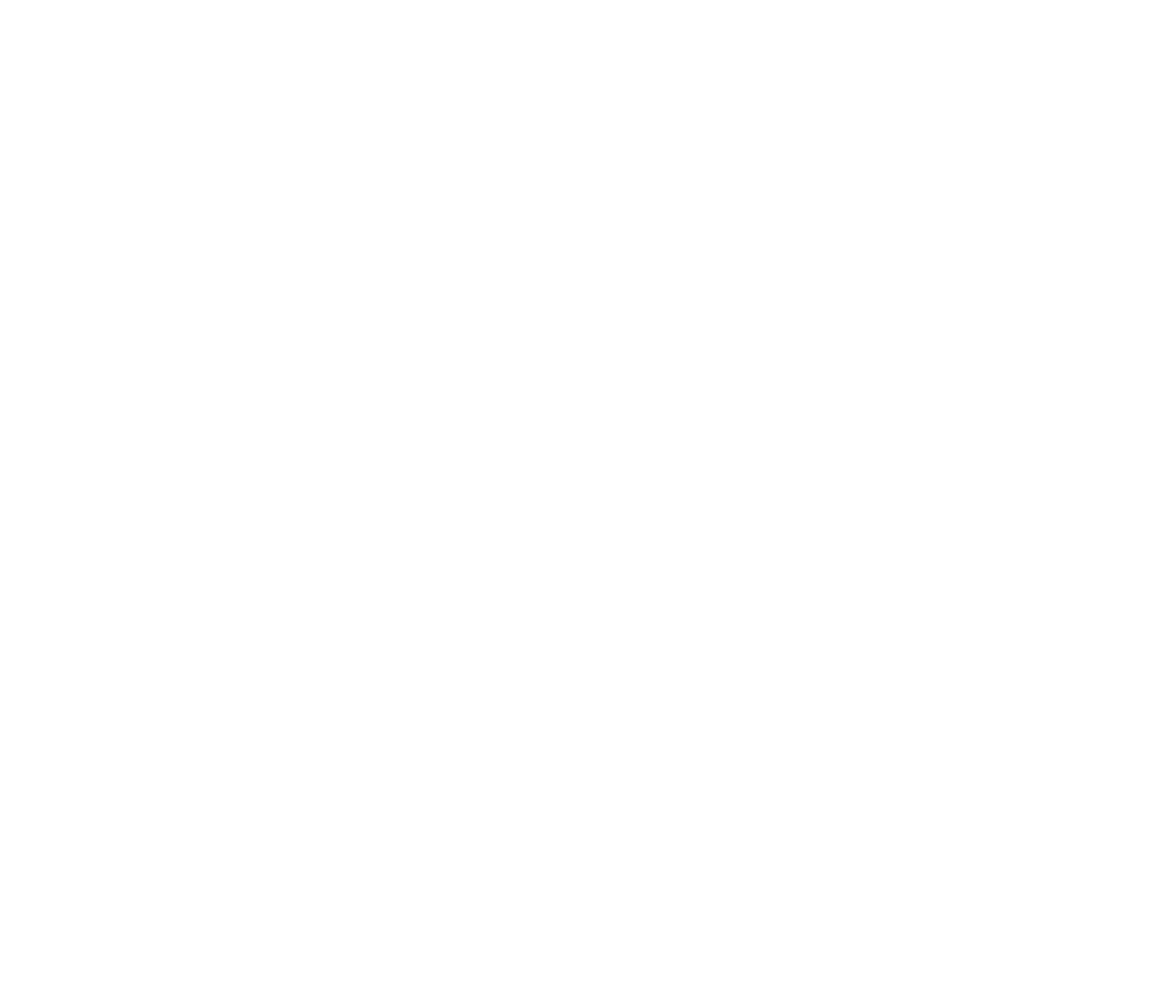
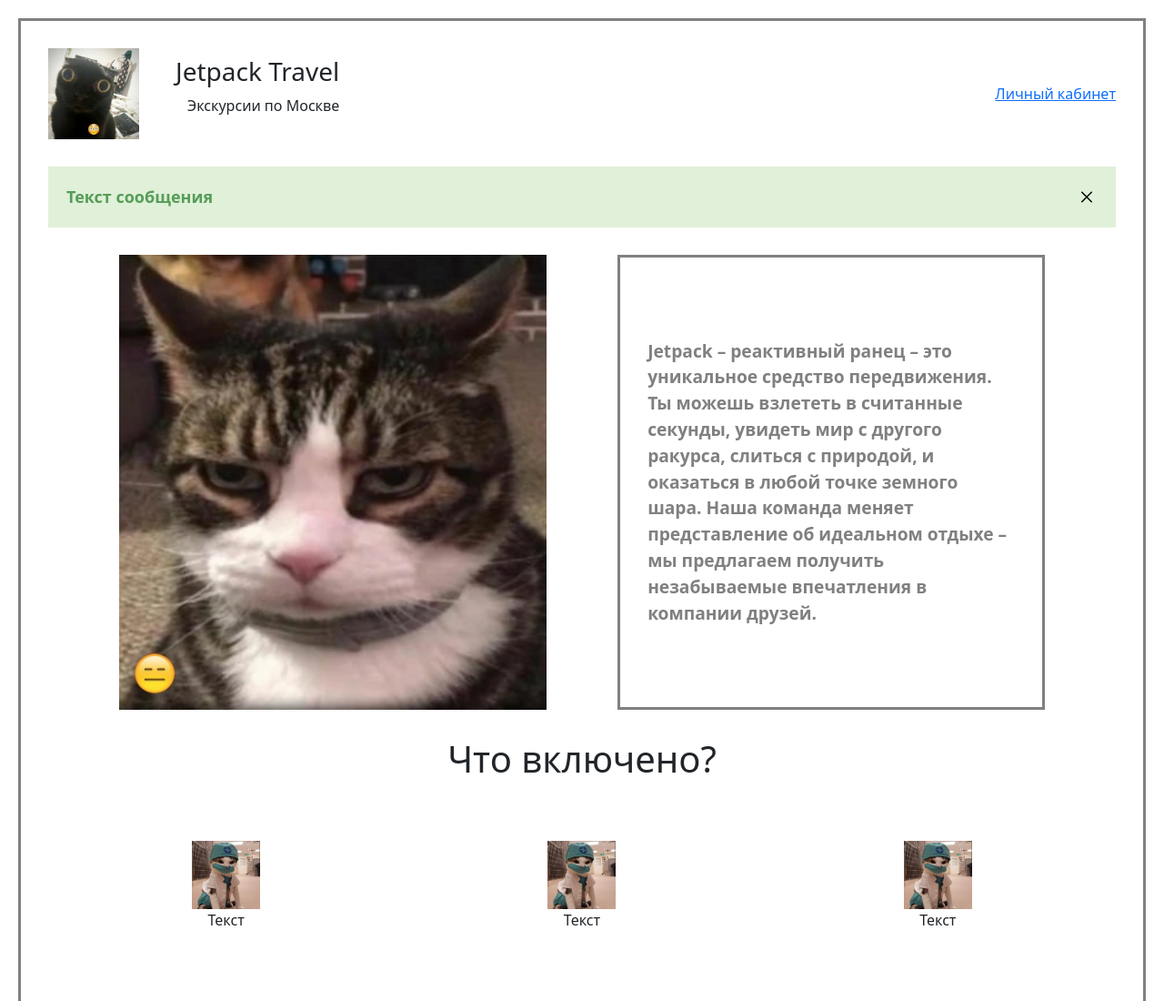
Before and after one commit to YaraDybova/WebExam, a plain HTML site: page index.html in a window 1280 px wide. Shown: the top 1100 px of the page at 91% size. Before the commit the page ends 800 px from the top, so only its background shows below. Drawn offline with nearby package versions, Linux system fonts and the light colour scheme.

Commit message:
part of main page

```diff
--- /dev/null
+++ b/css/styles.css
@@ -0,0 +1,104 @@
+html body {
+    font-family: system-ui,-apple-system,"Segoe UI",Roboto,"Helvetica Neue",Arial,"Noto Sans","Liberation Sans",sans-serif,"Apple Color Emoji","Segoe UI Emoji","Segoe UI Symbol","Noto Color Emoji";
+    padding: 0;
+    margin: 0;
+}
+.content {
+    padding: 30px 30px 0 30px;
+    border: gray 3px solid;
+    margin: 20px;
+    display: flex;
+    flex-direction: column;
+}
+.nav, .nav-left, .nav-right {
+    display: flex;
+    flex-direction: row;
+    align-items: center;
+}
+.nav {
+    justify-content: space-between;
+}
+.nav-left > img {
+    width: 100px;
+    height: 100px;
+}
+.nav-info {
+    margin-left: 40px;
+    flex-basis: content;
+    display: flex;
+    flex-direction: column;
+    align-items: flex-end;
+}
+.message {
+    display: flex;
+    flex-direction: row;
+    justify-content: space-between;
+    margin-top: 30px;
+    padding: 20px;
+    background: #e0f0d9;
+    color: #569d58;
+    font-size: large;
+    font-weight: bold;
+}
+.message > p {
+    margin: 0;
+}
+.message > img {
+    cursor: pointer;
+}
+.company-info {
+    margin-top: 30px;
+    display: flex;
+    justify-content: space-evenly;
+    flex-wrap: wrap;
+    flex-direction: row;
+}
+.company-description {
+    display: flex;
+    align-items: center;
+    justify-content: center;
+    font-size: larger;
+    color: gray;
+    font-weight: bold;
+    border: gray 3px solid;
+    width: 40%;
+    padding: 30px;
+}
+.company-info > img {
+    height: 500px;
+    width: 40%;
+}
+.travel-info {
+    margin-top: 30px;
+    display: flex;
+    flex-direction: column;
+    align-items: center;
+}
+.travel-info-items {
+    width: 100%;
+    display: flex;
+    flex-direction: row;
+    flex-wrap: wrap;
+}
+.travel-info-item {
+    display: flex;
+    flex-direction: column;
+    align-items: center;
+    justify-content: center;
+    min-height: 150px;
+    flex: 1 0 20%;
+    margin: 40px;
+}
+.travel-info-item > img {
+    width: 75px;
+    height: 75px;
+}
+.footer {
+    display: flex;
+    align-items: center;
+    padding-left: 40px;
+    height: 175px;
+    margin: 40px -30px 0 -30px;
+    background: #f7f6f6;
+    color: #d3d2d2;
+}
--- a/index.html
+++ b/index.html
@@ -2,9 +2,77 @@
 <html lang="en">
 <head>
     <meta charset="UTF-8">
-    <title>Title</title>
+    <link rel="stylesheet" href="css/styles.css">
+    <link href="https://cdn.jsdelivr.net/npm/bootstrap@5.0.1/dist/css/bootstrap.min.css" rel="stylesheet" integrity="sha384-+0n0xVW2eSR5OomGNYDnhzAbDsOXxcvSN1TPprVMTNDbiYZCxYbOOl7+AMvyTG2x" crossorigin="anonymous">
+    <title>Jetpack Travel - Главная</title>
 </head>
 <body>
-
+    <div class="content">
+        <div class="nav">
+            <div class="nav-left">
+                <img src="assets/cat.jpg" alt="Лого">
+                <div class="nav-info">
+                    <h3>Jetpack Travel</h3>
+                    <p>Экскурсии по Москве</p>
+                </div>
+            </div>
+            <div class="nav-right">
+                <a href="#">Личный кабинет</a>
+            </div>
+        </div>
+        <div class="message">
+            <p>Текст сообщения</p>
+            <img src="assets/close.svg" alt="Закрыть">
+        </div>
+        <div class="company-info">
+            <img src="assets/cat2.jpg" alt="Фото компании">
+            <div class="company-description">
+                Jetpack – реактивный ранец – это уникальное средство передвижения.
+                Ты можешь взлететь в считанные секунды, увидеть мир с другого ракурса, слиться с природой, и оказаться в любой точке земного шара.
+                Наша команда меняет представление об идеальном отдыхе – мы предлагаем получить незабываемые впечатления в компании друзей.
+            </div>
+        </div>
+        <div class="travel-info">
+            <h1>Что включено?</h1>
+            <div class="travel-info-items">
+                <div class="travel-info-item">
+                    <img src="assets/cat3.jpg" alt="Информации о пункте">
+                    <p>Текст</p>
+                </div>
+                <div class="travel-info-item">
+                    <img src="assets/cat3.jpg" alt="Информации о пункте">
+                    <p>Текст</p>
+                </div>
+                <div class="travel-info-item">
+                    <img src="assets/cat3.jpg" alt="Информации о пункте">
+                    <p>Текст</p>
+                </div>
+                <div class="travel-info-item">
+                    <img src="assets/cat3.jpg" alt="Информации о пункте">
+                    <p>Текст</p>
+                </div>
+                <div class="travel-info-item">
+                    <img src="assets/cat3.jpg" alt="Информации о пункте">
+                    <p>Текст</p>
+                </div>
+                <div class="travel-info-item">
+                    <img src="assets/cat3.jpg" alt="Информации о пункте">
+                    <p>Текст</p>
+                </div>
+                <div class="travel-info-item">
+                    <img src="assets/cat3.jpg" alt="Информации о пункте">
+                    <p>Текст</p>
+                </div>
+                <div class="travel-info-item">
+                    <img src="assets/cat3.jpg" alt="Информации о пункте">
+                    <p>Текст</p>
+                </div>
+            </div>
+        </div>
+        <div class="footer">
+            2023
+        </div>
+    </div>
+    <script src="https://cdn.jsdelivr.net/npm/bootstrap@5.0.1/dist/js/bootstrap.bundle.min.js" integrity="sha384-gtEjrD/SeCtmISkJkNUaaKMoLD0//ElJ19smozuHV6z3Iehds+3Ulb9Bn9Plx0x4" crossorigin="anonymous"></script>
 </body>
 </html>
```
Also changed, not shown: assets/cat.jpg (added), assets/cat2.jpg (added), assets/cat3.jpg (added), assets/close.svg (added).
